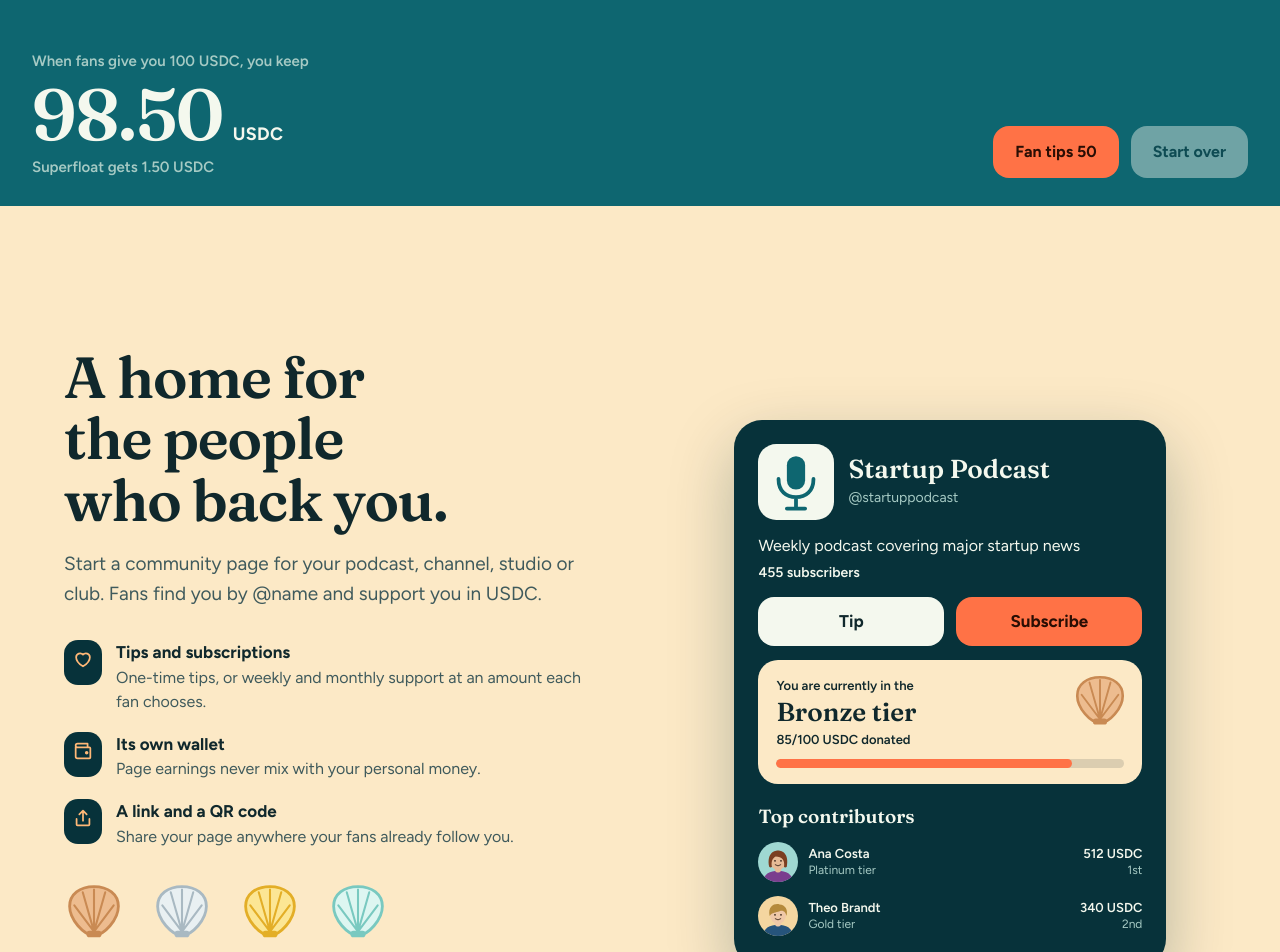
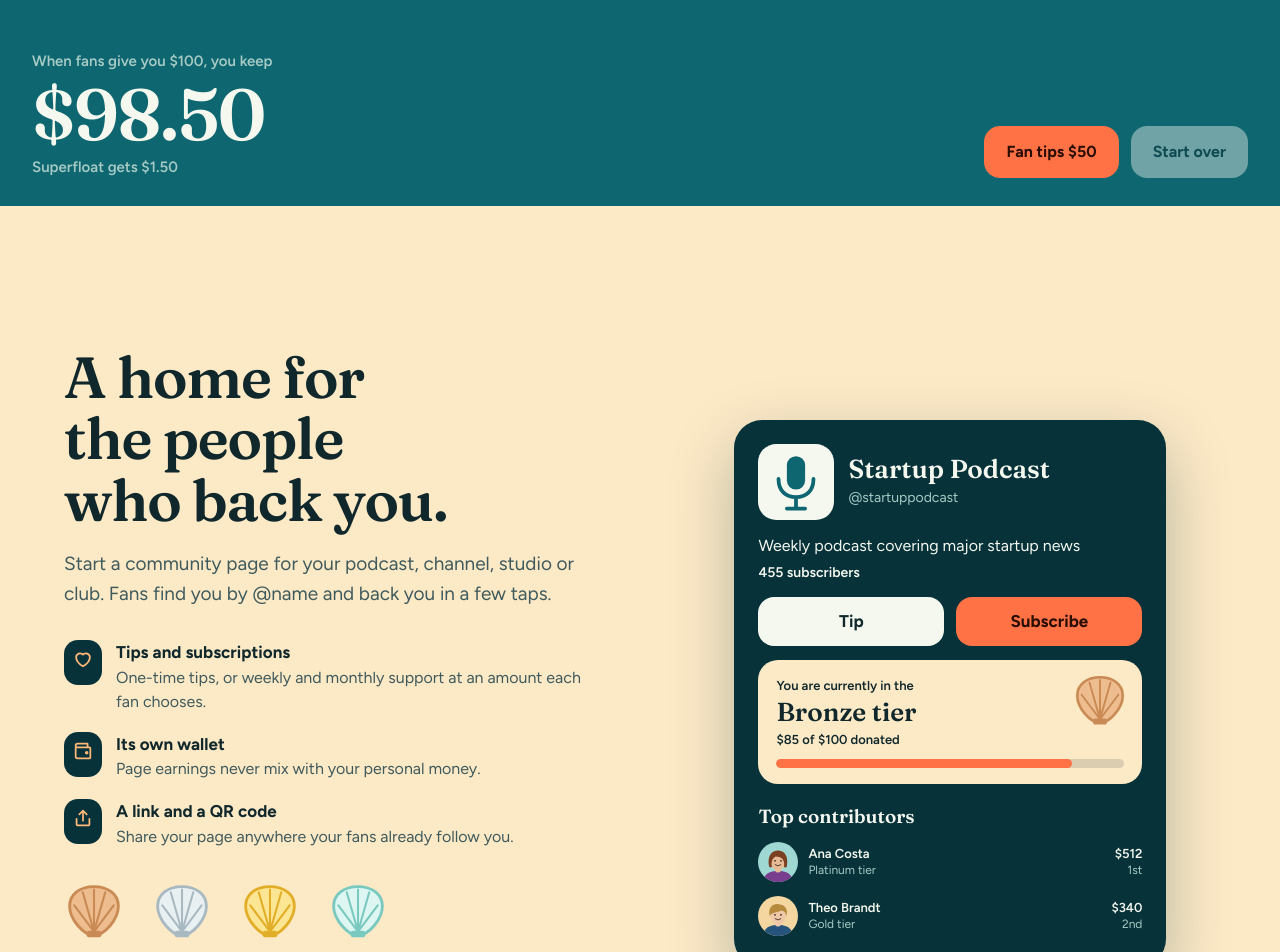
Before and after one commit to johnpathadan/superfloat-landing, a Next.js app: page / in a window 1280 px wide. Shown: the part 720-1672 px from the top of the page. Built offline with nearby package versions, Linux system fonts and the light colour scheme.

Commit message:
wording change - USDC to dollar

```diff
--- a/app/_landing/hero-sea.tsx
+++ b/app/_landing/hero-sea.tsx
@@ -12,9 +12,9 @@ const START = 100;
 // Rounded so the server and browser agree on the last float digit during hydration.
 const tide = (balance: number) => Math.round(Math.min(1, Math.log10(1 + balance) / Math.log10(1001)) * 1e4) / 1e4;
 
-/** Rolling digits. Columns are keyed from the right so 120 → 170 only rolls what changed. */
+/** Rolling digits after a dollar sign. Columns are keyed from the right so 98.50 → 147.75 only rolls what changed. */
 function Odometer({ value }: { value: number }) {
-  const chars = fmt(value).split("");
+  const chars = `$${fmt(value)}`.split("");
   return (
     <span className={s.odo} aria-hidden="true">
       {chars.map((c, i) => {
@@ -54,15 +54,14 @@ export function HeroSea() {
           ) : null}
           <div className={s.seaBar}>
             <div>
-              <p className={s.seaLabel}>When fans give you {given.toLocaleString("en-US")} USDC, you keep</p>
-              <p className={s.seaAmount} role="status" aria-label={`You keep ${fmt(kept)} USDC. Superfloat gets ${fmt(fee)} USDC.`}>
+              <p className={s.seaLabel}>When fans give you ${given.toLocaleString("en-US")}, you keep</p>
+              <p className={s.seaAmount} role="status" aria-label={`You keep $${fmt(kept)}. Superfloat gets $${fmt(fee)}.`}>
                 <Odometer value={kept} />
-                <span className={s.seaUnit}>USDC</span>
               </p>
-              <p className={s.seaFee} aria-hidden="true">Superfloat gets {fmt(fee)} USDC</p>
+              <p className={s.seaFee} aria-hidden="true">Superfloat gets ${fmt(fee)}</p>
             </div>
             <div className={s.seaActions}>
-              <button type="button" className={s.btnBuoy} disabled={given >= 1000} onClick={() => { setGiven((g) => g + 50); setBurst((n) => n + 1); }}>Fan tips 50</button>
+              <button type="button" className={s.btnBuoy} disabled={given >= 1000} onClick={() => { setGiven((g) => g + 50); setBurst((n) => n + 1); }}>Fan tips $50</button>
               <button type="button" className={s.btnFoam} disabled={given === START} onClick={() => setGiven(START)}>Start over</button>
             </div>
           </div>
--- a/app/_landing/landing.module.css
+++ b/app/_landing/landing.module.css
@@ -382,13 +382,6 @@
   font-variation-settings: "SOFT" 100, "WONK" 0, "opsz" 72;
 }
 
-.seaUnit {
-  font-family: var(--body);
-  font-size: 1.125rem;
-  font-weight: 700;
-  letter-spacing: 0.02em;
-}
-
 .odo {
   display: inline-flex;
 }
@@ -571,12 +564,6 @@
   font-variation-settings: "SOFT" 100, "WONK" 0, "opsz" 72;
 }
 
-.miniAmount small {
-  font-family: var(--body);
-  font-size: 0.8125rem;
-  font-weight: 700;
-}
-
 .miniWater {
   height: 42%;
 }
@@ -1002,12 +989,6 @@
   font-weight: 600;
   line-height: 1.1;
   font-variation-settings: "SOFT" 100, "WONK" 0, "opsz" 72;
-}
-
-.skyAmount small {
-  font-family: var(--body);
-  font-size: 0.875rem;
-  font-weight: 700;
 }
 
 .skyWater {
--- a/app/page.tsx
+++ b/app/page.tsx
@@ -13,7 +13,7 @@ const figtree = Figtree({ subsets: ["latin"], variable: "--font-figtree", displa
 
 export const metadata: Metadata = {
   title: "Superfloat",
-  description: "Community pages for creators. Fans tip and subscribe in USDC on Base, and Superfloat takes just 1.5%.",
+  description: "Community pages for creators. Fans tip and subscribe in digital dollars, and Superfloat takes just 1.5%.",
 };
 
 export const viewport: Viewport = { themeColor: "#FFC389" };
@@ -60,7 +60,7 @@ function Row({ id, title, sub, right, note }: { id: Parameters<typeof Thumb>[0][
 
 function PhoneHome() {
   return (
-    <div className={s.phone} role="img" aria-label="The Superfloat home screen, showing a balance of 120 USDC and upcoming payments">
+    <div className={s.phone} role="img" aria-label="The Superfloat home screen, showing a balance of $120 and upcoming payments">
       <div className={s.phoneScreen}>
         <div className={s.phoneTop}>
           <Thumb id="me" size={36} />
@@ -69,7 +69,7 @@ function PhoneHome() {
         <div className={s.miniCard}>
           <span className={s.miniSun} />
           <span className={s.miniLabel}>Your Balance</span>
-          <span className={s.miniAmount}>120 <small>USDC</small></span>
+          <span className={s.miniAmount}>$120</span>
           <Water className={s.miniWater}><div className={s.miniFlo}><div className={s.bob}><Flo /></div></div></Water>
         </div>
         <div className={s.tiles}>
@@ -78,9 +78,9 @@ function PhoneHome() {
           ))}
         </div>
         <p className={s.phoneHead}>Your upcoming payments</p>
-        <Row id="sara" title="Sara Toast" sub="User · every month" right="45 USDC" note="Sun, 1 Nov" />
-        <Row id="lovecraft" title="The Lovecraft" sub="Community · every month" right="5 USDC" note="Wed, 4 Nov" />
-        <Row id="startup" title="Startup Podcast" sub="Community · every week" right="5 USDC" note="Fri, 6 Nov" />
+        <Row id="sara" title="Sara Toast" sub="User · every month" right="$45" note="Sun, 1 Nov" />
+        <Row id="lovecraft" title="The Lovecraft" sub="Community · every month" right="$5" note="Wed, 4 Nov" />
+        <Row id="startup" title="Startup Podcast" sub="Community · every week" right="$5" note="Fri, 6 Nov" />
       </div>
     </div>
   );
@@ -92,7 +92,7 @@ function SkyCard({ sky, name, kind, amount, pose }: { sky: string; name: string;
       <span className={s.skySun} />
       <span className={s.skyKind}>{kind}</span>
       <strong className={s.skyName}>{name}</strong>
-      <span className={s.skyAmount}>{amount} <small>USDC</small></span>
+      <span className={s.skyAmount}>${amount}</span>
       <Water className={s.skyWater}><div className={s.miniFlo}><div className={s.bob}><Flo pose={pose} /></div></div></Water>
     </article>
   );
@@ -114,7 +114,7 @@ export default function Home() {
         </header>
         <div className={s.heroCopy}>
           <h1 id="hero-title">Keep more of what your <em>fans</em> give.</h1>
-          <p>Superfloat gives creators a community page for tips and subscriptions in USDC on Base. We take 1.5%, a fraction of what most platforms keep.</p>
+          <p>Superfloat gives creators a community page where fans tip and subscribe. We take 1.5%, a fraction of what most platforms keep.</p>
           <WaitlistButton source="hero" />
         </div>
         <HeroSea />
@@ -125,7 +125,7 @@ export default function Home() {
           <div className={s.communityInner}>
             <div>
               <h2 className={s.h2}>A home for the people who back you.</h2>
-              <p className={s.lead}>Start a community page for your podcast, channel, studio or club. Fans find you by @name and support you in USDC.</p>
+              <p className={s.lead}>Start a community page for your podcast, channel, studio or club. Fans find you by @name and back you in a few taps.</p>
               <ul className={s.perks}>
                 {PERKS.map((p) => (
                   <li key={p.title}><Icon name={p.icon} /><div><strong>{p.title}</strong><span>{p.body}</span></div></li>
@@ -148,12 +148,12 @@ export default function Home() {
                 <div className={s.tierShell}><Shell name="Bronze" /></div>
                 <span>You are currently in the</span>
                 <strong>Bronze tier</strong>
-                <span>85/100 USDC donated</span>
+                <span>$85 of $100 donated</span>
                 <i className={s.bar}><b style={{ width: "85%" }} /></i>
               </div>
               <p className={s.topHead}>Top contributors</p>
-              <Row id="ana" title="Ana Costa" sub="Platinum tier" right="512 USDC" note="1st" />
-              <Row id="theo" title="Theo Brandt" sub="Gold tier" right="340 USDC" note="2nd" />
+              <Row id="ana" title="Ana Costa" sub="Platinum tier" right="$512" note="1st" />
+              <Row id="theo" title="Theo Brandt" sub="Gold tier" right="$340" note="2nd" />
             </div>
           </div>
         </section>
@@ -169,7 +169,7 @@ export default function Home() {
             </div>
             <SavingsCalculator />
           </div>
-          <p className={s.calcNote}>An estimate, with 1 USDC counted as $1.</p>
+          <p className={s.calcNote}>An estimate.</p>
         </section>
 
         <section id="start" className={s.wallets}>
@@ -191,7 +191,7 @@ export default function Home() {
           <div className={s.moneyInner}>
             <div>
               <h2 className={s.h2}>Fans pay the way they already pay.</h2>
-              <p className={s.lead}>Your fans don&apos;t need to know anything about crypto. They add USDC with a card, bank transfer or Apple Pay, and you withdraw to your bank account when you want to.</p>
+              <p className={s.lead}>Your fans don&apos;t need to know anything about crypto. They add money with a card, bank transfer or Apple Pay, and you withdraw to your bank account when you want to. Balances and payments are in USDC, a digital dollar designed to stay worth $1.</p>
             </div>
             <ul className={s.methods}>
               {METHODS.map((m) => <li key={m.label}><Icon name={m.icon} />{m.label}</li>)}
@@ -206,7 +206,7 @@ export default function Home() {
               <div className={s.tier}>
                 <span>Sam is now a</span>
                 <strong className={s.tierSmall}>Gold tier subscriber of Clay</strong>
-                <span>412/500 USDC donated</span>
+                <span>$412 of $500 donated</span>
                 <i className={s.bar}><b style={{ width: "82%" }} /></i>
               </div>
               <div className={s.feedLine}>
@@ -215,7 +215,7 @@ export default function Home() {
               </div>
               <div className={s.feedLine}>
                 <span className={s.pair}><Thumb id="david" size={36} /><span><Thumb id="clay" size={36} /></span></span>
-                <p><strong>David Smith</strong> gave a 5 USDC tip to <strong>Clay</strong></p>
+                <p><strong>David Smith</strong> gave a $5 tip to <strong>Clay</strong></p>
               </div>
             </div>
             <div>
@@ -231,7 +231,7 @@ export default function Home() {
             <PhoneHome />
             <div>
               <h2 className={s.h2}>Pay friends by @name, too.</h2>
-              <p className={s.lead}>Superfloat is also a wallet for everyday payments. Find anyone by their @username or QR code, then pay or request USDC. Payments between people are free.</p>
+              <p className={s.lead}>Superfloat is also a wallet for everyday payments. Find anyone by their @username or QR code, then pay or request money. Payments between people are free.</p>
             </div>
           </div>
         </section>
```
